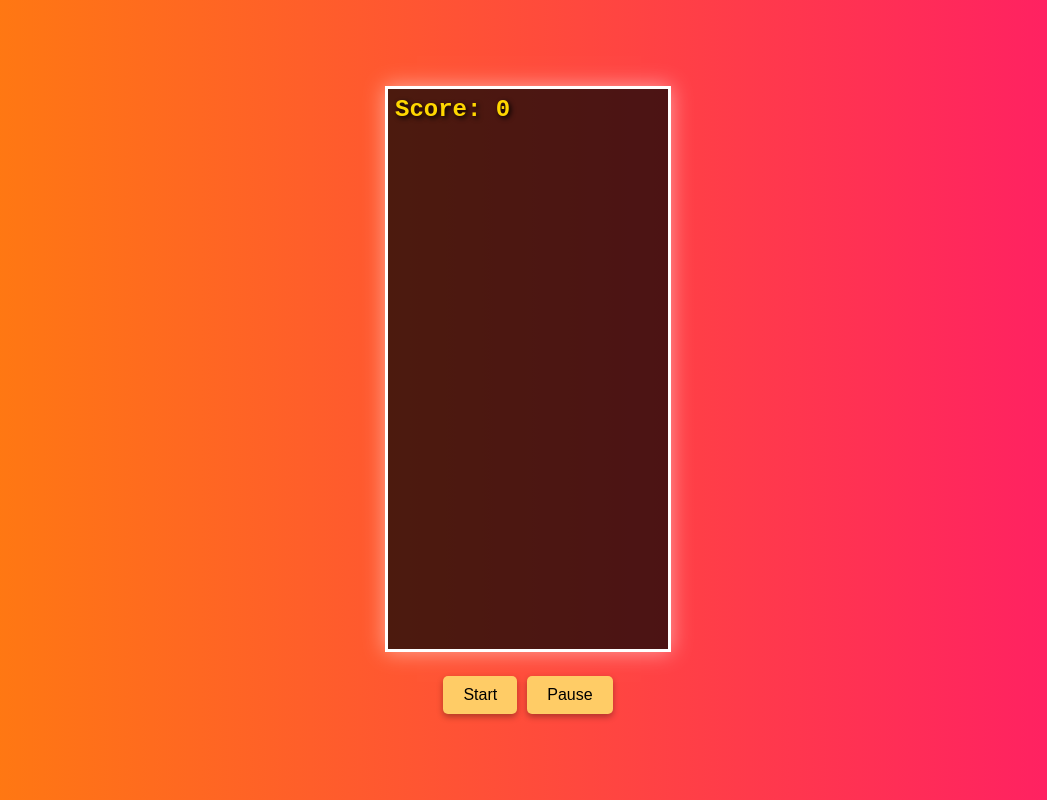
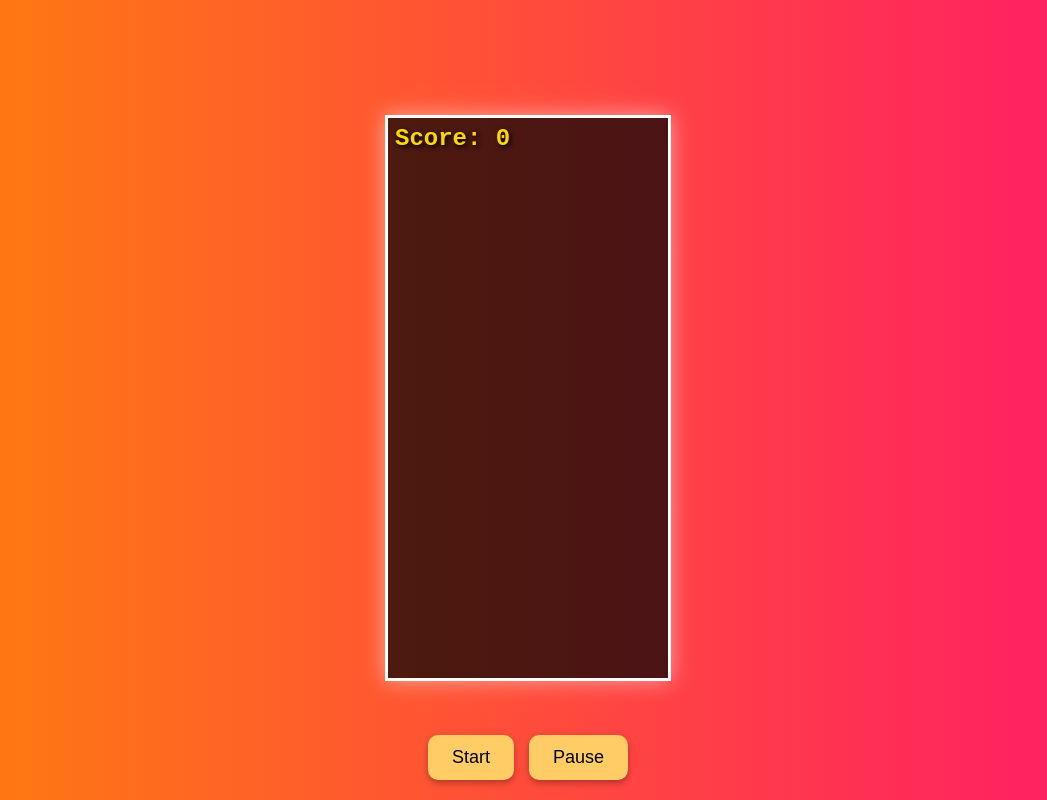
Before and after one commit to 468HHJ/akash-ind-game, a plain HTML site: page Block_Fury.html in a window 1280 px wide. Shown: the whole page, without its empty margins (112-1159 px from the left). Drawn offline with Linux system fonts and the light colour scheme.

Commit message:
Update Block_Fury.html

```diff
--- a/Block_Fury.html
+++ b/Block_Fury.html
@@ -22,18 +22,37 @@ canvas { background: rgba(0,0,0,0.7); border:3px solid #fff; box-shadow:0 0 20px
   position:absolute; top:10px; left:10px; color:#FFD700; font-size:24px; font-weight:bold;
   text-shadow:2px 2px 5px #000; font-family:'Courier New', monospace;
 }
-#controls { margin-top:20px; display:flex; gap:10px; justify-content:center;}
-button { padding:10px 20px; background:#ffcc66; border:none; border-radius:5px; font-size:16px; cursor:pointer; box-shadow:0 3px 6px rgba(0,0,0,0.3);}
+/* Controls always fixed at bottom */
+#controls {
+  position: fixed;
+  bottom: 20px;
+  left: 50%;
+  transform: translateX(-50%);
+  display: flex;
+  gap: 15px;
+  justify-content: center;
+}
+button {
+  padding: 12px 24px;
+  background: #ffcc66;
+  border: none;
+  border-radius: 10px;
+  font-size: 18px;
+  cursor: pointer;
+  box-shadow: 0 3px 6px rgba(0,0,0,0.3);
+}
 </style>
 </head>
 <body>
 <div id="gameContainer">
   <canvas id="gameCanvas"></canvas>
   <div id="score">Score: 0</div>
-  <div id="controls">
-    <button id="startBtn">Start</button>
-    <button id="pauseBtn">Pause</button>
-  </div>
+</div>
+
+<!-- Controls moved bottom -->
+<div id="controls">
+  <button id="startBtn">Start</button>
+  <button id="pauseBtn">Pause</button>
 </div>
 
 <!-- Ninja background music -->
```
